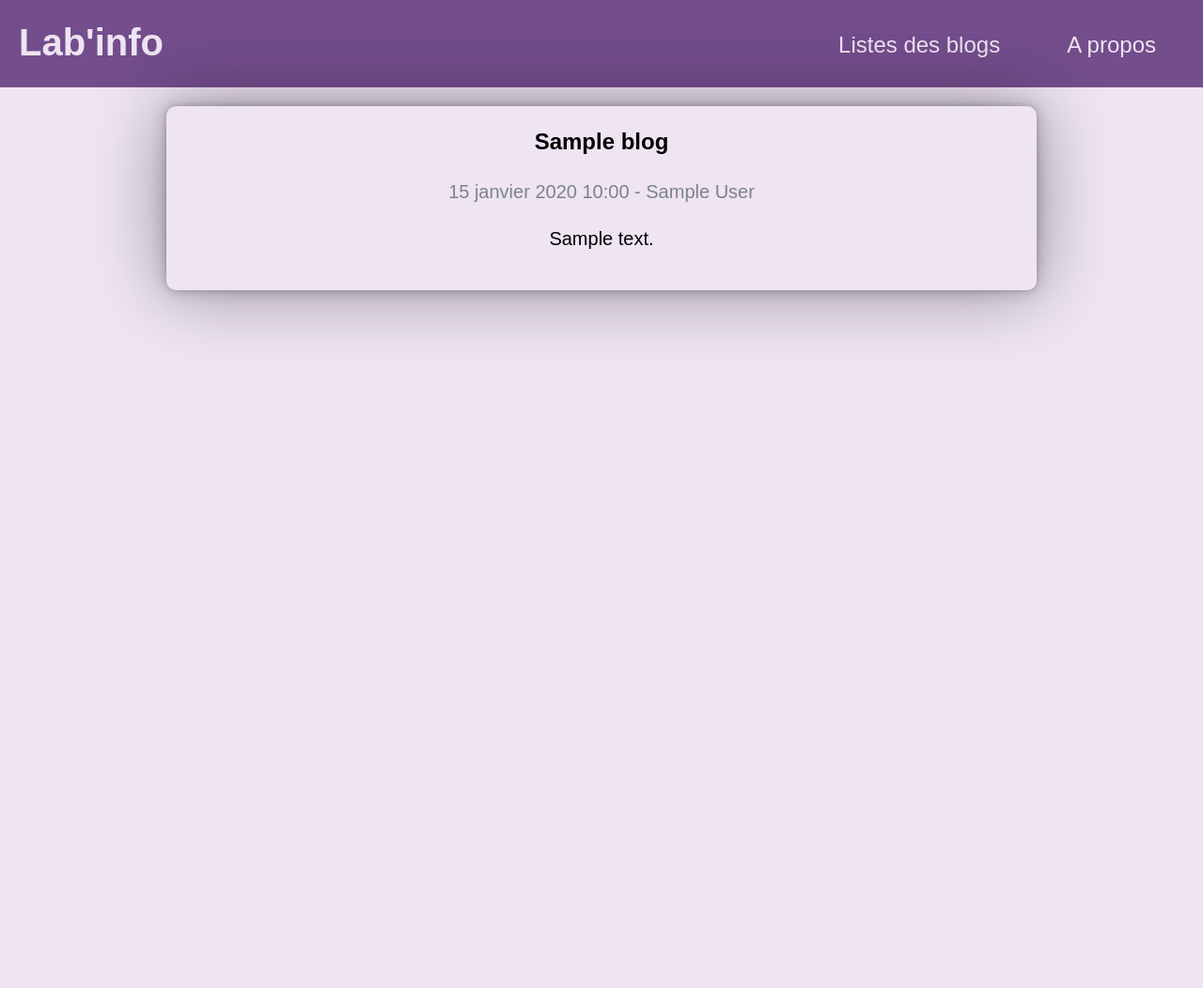
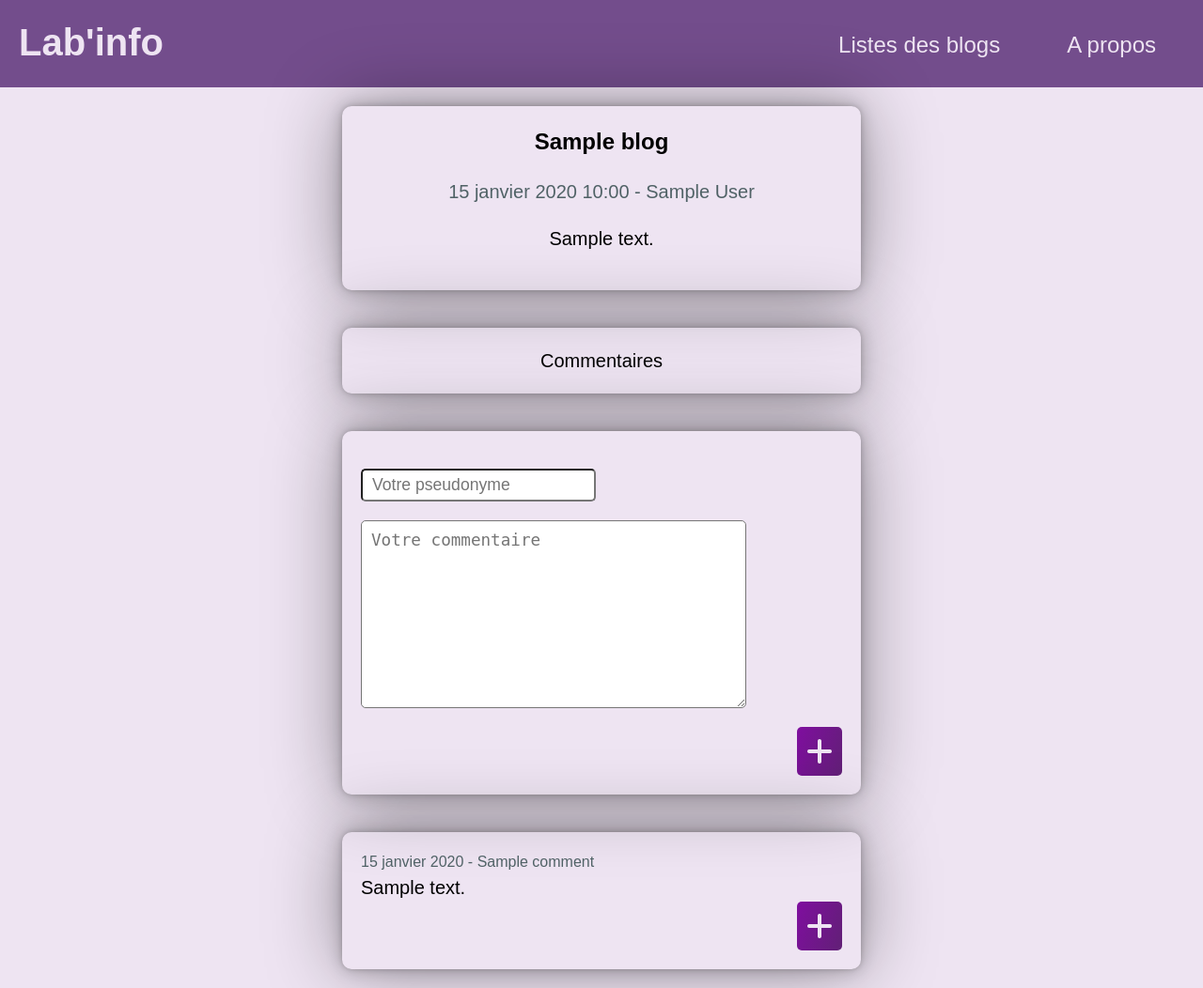
Before and after one commit to MatteoLanglois/BlogLabInfo, a Django app: template Blog/templates/Blog/blog.html in a window 1280 px wide. Shown: the whole page at 94% size. Before the commit the page ends 353 px from the top, so only its background shows below. Run offline with Django 5.2, Linux system fonts and the light colour scheme; tables that the repository leaves empty hold one stand-in row (values such as "Sample post"); the template is opened without the code that fills it: values that come from a table or form of the project are taken from there, most other values are stand-ins (such as "Sample title", 1, 10 or a date in 2020); data that the repository does not hold is empty; some libraries are stand-ins or nearby versions.

Commit message:
You could reply to comment and to reply. Add blog theme and the about page.

```diff
--- a/Blog/forms.py
+++ b/Blog/forms.py
@@ -6,7 +6,7 @@ import datetime
 class BlogForm(forms.ModelForm):
     class Meta:
         model = Blog
-        fields = ['title', 'description', 'author', 'content']
+        fields = ['title', 'description', 'author', 'theme', 'content']
         exclude = ['date']
 
     def clean(self):
@@ -22,8 +22,14 @@ class CommentForm(forms.ModelForm):
     class Meta:
         model = Comment
         fields = ['name', 'comment']
+        labels = {
+            'name': '',
+            'comment': ''
+        }
         widgets = {
-            'comment': forms.Textarea(attrs={'rows': 3})
+            'comment': forms.Textarea(attrs={'rows': 3,
+                                             'placeholder': 'Votre commentaire'}),
+            'name': forms.TextInput(attrs={'placeholder': 'Votre pseudonyme'})
         }
 
     def clean(self):
--- a/Blog/models.py
+++ b/Blog/models.py
@@ -1,15 +1,31 @@
 from ckeditor.fields import RichTextField
 from django.core.exceptions import ValidationError
 from django.db import models
+import django.utils.timezone
 import datetime
+
+from django.db.models import SET_NULL
+
+
+class Theme(models.Model):
+    theme_name = models.CharField(max_length=100)
+    theme_icon = models.CharField(max_length=100)
+
+    def __str__(self):
+        return self.theme_name
+
+    def print_icon(self):
+        return f"<i class='theme-icon {self.theme_icon}'></i>"
 
 
 class Blog(models.Model):
     title = models.CharField(max_length=200)
     description = models.CharField(max_length=400, null=True, blank=True)
-    date = models.DateField(default=datetime.date.today())
+    date = models.DateField(default=django.utils.timezone.now)
     content = RichTextField(null=True, blank=True)
     author = models.CharField(max_length=200, null=True, blank=True)
+    theme = models.ForeignKey('Theme', on_delete=SET_NULL, null=True, blank=True
+                              , related_name='Blogs')
 
     def __str__(self):
         return self.title
--- a/Blog/static/Blog/blogDetailComputer.css
+++ b/Blog/static/Blog/blogDetailComputer.css
@@ -1,20 +1,24 @@
-.blogDescription {
+.blogDescription, .comment, .addComments {
     margin-top: 20px;
     margin-bottom: 20px;
     font-size: 20px;
     font-weight: 400;
     line-height: 1.5;
+    box-shadow:
+      0 0 5.3px rgba(0, 0, 0, 0.158),
+      0 0 17.9px rgba(0, 0, 0, 0.232),
+      0 0 80px rgba(0, 0, 0, 0.39)
+    ;
+    padding: 20px;
+    width: 40%;
+    border-radius: 10px;
+}
+
+.blogDescription {
     display: flex;
     flex-direction: column;
     align-items: center;
     text-align: justify;
-    box-shadow:
-      0px 0px 5.3px rgba(0, 0, 0, 0.158),
-      0px 0px 17.9px rgba(0, 0, 0, 0.232),
-      0px 0px 80px rgba(0, 0, 0, 0.39)
-    ;
-    padding: 20px 300px;
-    border-radius: 10px;
 }
 
 .blogDescription h3 {
@@ -44,3 +48,54 @@
     align-items: center;
     text-align: justify;
 }
+
+.comment .commentInfo {
+    display: flex;
+    flex-direction: row;
+    align-items: flex-start;
+    justify-content: flex-start;
+    font-size: 1rem;
+}
+
+.btnAddComments {
+    float: right;
+    padding: 10px;
+    font-size: 2rem;
+    outline: none;
+    border: none;
+    border-radius: 5px;
+}
+
+.addComments input[type=text] {
+    transition: all 0.4s ease-in-out;
+    padding: 5px 10px;
+    outline: none;
+    font-size: 1.1rem;
+    border-radius: 5px;
+}
+
+.addComments input[type=text]:focus {
+    transition: all 0.4s ease-in-out;
+    border: 2px solid #555;
+    border-radius: 15px;
+}
+
+.addComments textarea {
+    transition: all 0.4s ease-in-out;
+    padding: 10px;
+    outline: none;
+    font-size: 1.1rem;
+    border-radius: 5px;
+    width: 80%;
+    height: 200px;
+}
+
+.addComments textarea:focus {
+    transition: all 0.4s ease-in-out;
+    border: 2px solid #555;
+    border-radius: 15px;
+}
+
+.reply {
+    margin-left: 100px;
+}
--- a/Blog/static/Blog/blogListComputer.css
+++ b/Blog/static/Blog/blogListComputer.css
@@ -11,6 +11,7 @@
     flex-direction: row;
     align-items: center;
     justify-content: space-evenly;
+    flex-wrap: wrap;
     width: 40%;
     margin-top: 20px;
 
@@ -40,3 +41,12 @@
       62px 70px 101px rgba(0, 0, 0, 0.16)
     ;
 }
+
+.theme-icon {
+    font-size: 2rem;
+    margin: 5px;
+}
+
+.blogTitle {
+    font-size: 1.5rem;
+}
--- a/Blog/static/Blog/color.css
+++ b/Blog/static/Blog/color.css
@@ -4,32 +4,35 @@
     --third: #4C2C59;
 }
 
-body {
+body, .addComments {
     background-color: var(--main);
 }
 
 header {
     background-color: var(--contrast);
-}
-
-header h1, header .header-link, header .header-link:hover, header .header-link:visited {
     color: var(--main);
 }
 
-.blogLink {
-    background-color: var(--third);
+header h1 a, header .header-link, header .header-link:hover, header .header-link:visited {
     color: var(--main);
 }
 
-.blogLink:hover {
-    transition: background 0.4s ease-in-out;
+.blogLink, .btnAddComments {
+    transition: all 0.4s ease-in-out;
     background: rgb(2,0,36);
     background: -moz-linear-gradient(291deg, rgba(2,0,36,1) 0%, rgba(76,44,89,1) 0%, rgba(127,14,159,1) 100%);
     background: -webkit-linear-gradient(291deg, rgba(2,0,36,1) 0%, rgba(76,44,89,1) 0%, rgba(127,14,159,1) 100%);
     background: linear-gradient(291deg, rgba(2,0,36,1) 0%, rgba(76,44,89,1) 0%, rgba(127,14,159,1) 100%);
     filter: progid:DXImageTransform.Microsoft.gradient(startColorstr="#020024",endColorstr="#7f0e9f",GradientType=1);
+    color: var(--main);
+    background-size: 200% auto;
 }
 
-.blogInfo {
-    color: #7B838C;
+.blogLink:hover, .btnAddComments:hover {
+    transition: all 0.4s ease-in-out;
+    background-position: right center;
 }
+
+.blogInfo, .commentInfo {
+    color: #506266;
+}
--- a/Blog/templates/Blog/blog.html
+++ b/Blog/templates/Blog/blog.html
@@ -18,6 +18,67 @@
             {{ blog.content | safe }}
         </div>
     </div>
+
+    <h3 class="blogDescription">Commentaires</h3>
+    <div class="addComments">
+        <form action="{% url 'Blog:blog_detail' blog.id %}" method="post">
+            {% csrf_token %}
+            {{ form.as_p }}
+            <button class="btnAddComments" type="submit"><i class="fa-solid fa-plus"></i></button>
+        </form>
+
+    </div>
+    {% for comment in comments %}
+        {% if not comment.parent %}
+        <div class="comment">
+            <div class="commentInfo">
+                {{ comment.date }} - {{ comment.name }}
+            </div>
+            <div class="commentContent">
+                {{ comment.comment}}
+            </div>
+            <button class="btnAddComments" onclick="document.getElementById('modalReply').style.display='block'"><i class="fa-solid fa-plus"></i></button>
+        </div>
+        {% endif %}
+        {% for reply in comment.replies.all %}
+            <div class="comment reply">
+                <div class="commentInfo">
+                    {{ reply.date }} - {{ reply.name }}
+                </div>
+                <div class="commentContent">
+                    {{ reply.comment }}
+                </div>
+                <button class="btnAddComments" onclick="document.getElementById('modalReply').style.display='block'"><i class="fa-solid fa-plus"></i></button>
+            </div>
+            <div class="modal" id="modalReply">
+                <div class="addComments modal-content">
+                    <span class="close" onclick="document.getElementById('modalReply').style.display='none'">&times;</span>
+                    <h3>Répondre à {{ reply.name }}</h3>
+                    <form action="{% url 'Blog:blog_reply' blog.id reply.id %}" method="post">
+                        {% csrf_token %}
+                        {{ form.as_p }}
+                        <button class="btnAddComments" type="submit"><i class="fa-solid fa-plus"></i></button>
+                    </form>
+                </div>
+            </div>
+        {% endfor %}
+
+
+
+        <div class="modal" id="modalReply">
+            <div class="addComments modal-content">
+                <span class="close" onclick="document.getElementById('modalReply').style.display='none'">&times;</span>
+                <h3>Répondre à {{ comment.name }}</h3>
+                <form action="{% url 'Blog:blog_reply' blog.id comment.id %}" method="post">
+                    {% csrf_token %}
+                    {{ form.as_p }}
+                    <button class="btnAddComments" type="submit"><i class="fa-solid fa-plus"></i></button>
+                </form>
+            </div>
+        </div>
+    {% endfor %}
 </div>
 
+
+
 </body>
--- a/Blog/templates/Blog/index.html
+++ b/Blog/templates/Blog/index.html
@@ -13,7 +13,11 @@
     <section class="blogList">
 
         {% for blog in blogs %}
-            <a class="blogLink" href="{% url 'Blog:blog_detail' blog.id %}">{{ blog }}</a>
+            <a class="blogLink" href="{% url 'Blog:blog_detail' blog.id %}">
+                {{ blog.theme.print_icon | safe }}
+                <p class="blogTitle">{{ blog }}</p>
+                <p class="blogAuthor">{{ blog.author }}</p>
+            </a>
         {% endfor %}
     </section>
 </div>
--- a/Blog/templates/utils/css.html
+++ b/Blog/templates/utils/css.html
@@ -2,6 +2,8 @@
 <head>
     <link rel="stylesheet" type="text/css" href="{% static 'Blog/style.css' %}">
     <link rel="stylesheet" type="text/css" href="{% static 'Blog/color.css' %}">
+
+    <script src="https://kit.fontawesome.com/f0c5800638.js" crossorigin="anonymous"></script>
 
     <link rel="stylesheet" type="text/css" href="{% static 'Blog/header.css' %}">
     <link rel="stylesheet" type="text/css" href="{% static 'Blog/blogListComputer.css' %}">
--- a/Blog/templates/utils/header.html
+++ b/Blog/templates/utils/header.html
@@ -1,7 +1,7 @@
 <header>
-    <h1>Lab'info</h1>
+    <h1><a href="{% url 'Blog:blog' %}">Lab'info</a></h1>
     <nav>
         <a class="header-link" href="{% url 'Blog:blog' %}">Listes des blogs</a>
-        <a class="header-link">A propos</a>
+        <a class="header-link" href="{% url 'Blog:a_propos' %}">A propos</a>
     </nav>
 </header>
--- a/Blog/urls.py
+++ b/Blog/urls.py
@@ -6,6 +6,8 @@ app_name = "Blog"
 urlpatterns = [
     path("", views.blog_list, name="blog"),
     path("blog/<int:blog_id>", views.blog_detail, name="blog_detail"),
+    path("blog/<int:blog_id>/<int:comment_id>", views.blog_reply, name="blog_reply"),
+    path("blog/a_propos", views.blog_a_propos, name="a_propos"),
 ]
 
 handler400 = 'Blog.views.bad_request'
```
Also changed, not shown: Blog/admin.py (+7 -2 lines), Blog/static/Blog/style.css (+32 -0 lines), Blog/templates/Blog/a_propos.html (added, +12 -0 lines), Blog/views.py (+45 -3 lines), Blog/migrations/0009_alter_blog_date.py (added), Blog/migrations/0010_alter_blog_date.py (added), Blog/migrations/0011_theme_blog_theme.py (added).
